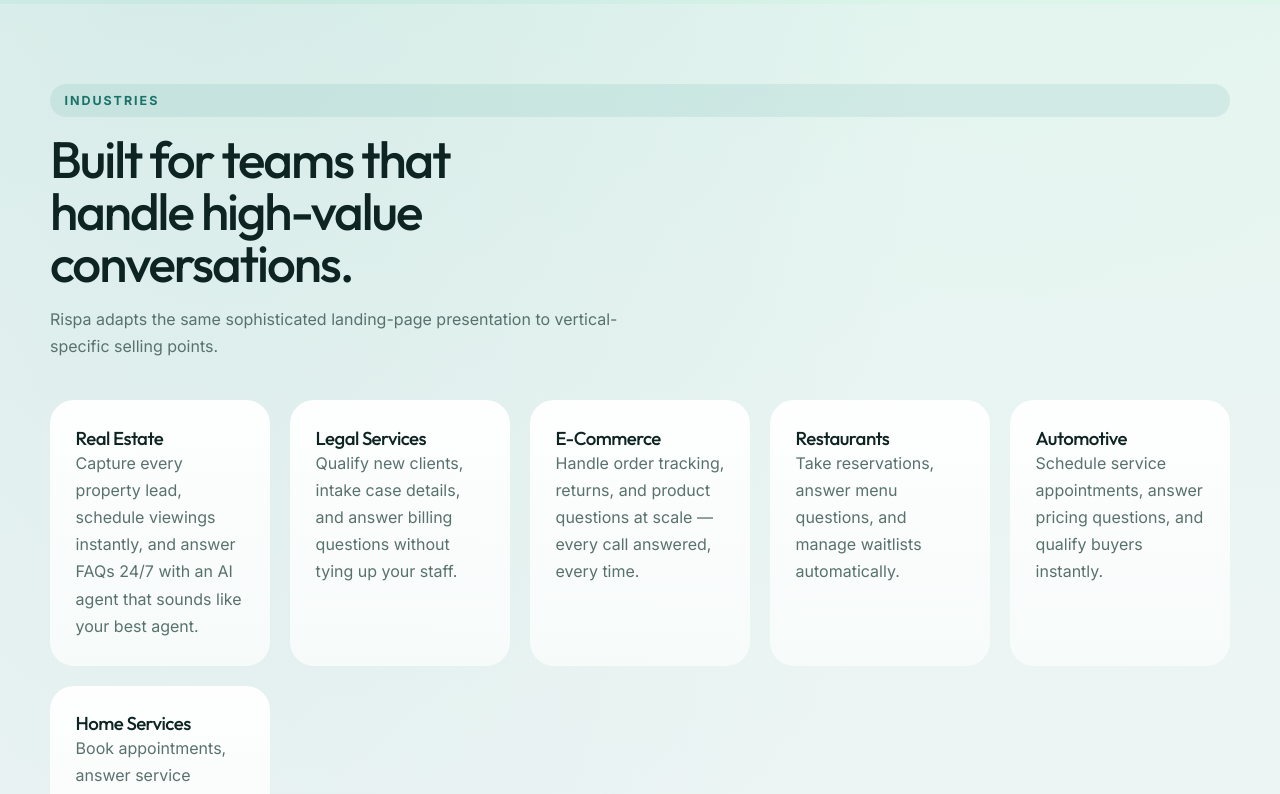
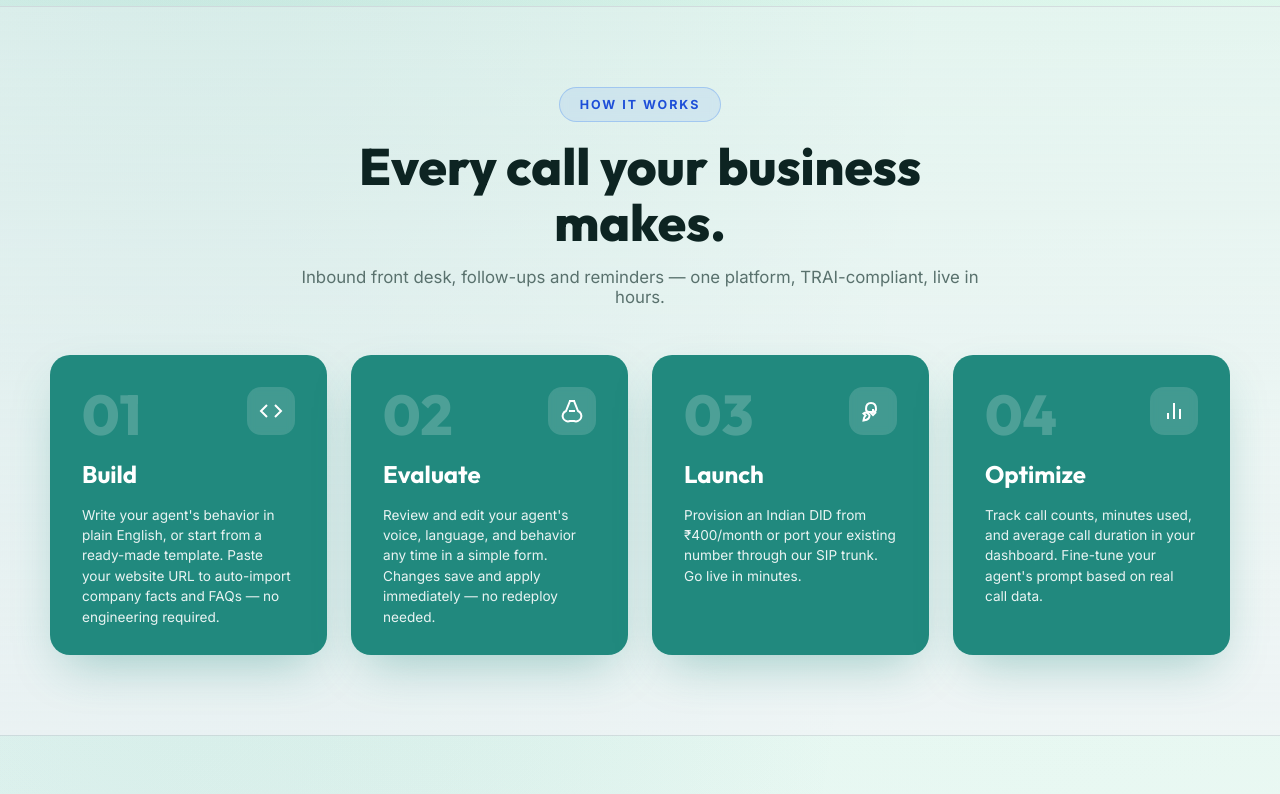
Before and after one commit to bideptart/RispaWebsite, a React (Vite) app: page /faq in a window 1280 px wide. Shown: the part 1680-2474 px from the top of the page. Built offline with nearby package versions, Linux system fonts and the light colour scheme.

Commit message:
Added new card features

```diff
--- a/src/components/Industries/Industries.jsx
+++ b/src/components/Industries/Industries.jsx
@@ -2,19 +2,38 @@
 import Container from '../Container'
 import SectionTitle from '../SectionTitle'
 import IndustryCard from './IndustryCard'
+import Badge from '../Badge'
 
 function Industries() {
   return (
     <section className="section section--muted" id="industries">
-      <SectionTitle
-        eyebrow="Industries"
-        title="Built for teams that handle high-value conversations."
-        description="Rispa adapts the same sophisticated landing-page presentation to vertical-specific selling points."
-      />
-      <Container className="industries-grid">
-        {industries.map((industry) => (
-          <IndustryCard key={industry.name} industry={industry} />
-        ))}
+      <Container className="container">
+        <div style={{ display: 'grid', justifyItems: 'center', textAlign: 'center', gap: '1rem', marginBottom: '3rem' }}>
+          <Badge>HOW IT WORKS</Badge>
+          <h2 style={{
+            fontSize: 'clamp(2rem, 4vw, 3.5rem)',
+            fontFamily: 'var(--heading-font)',
+            fontWeight: 800,
+            lineHeight: 1.1,
+            maxWidth: '700px',
+            margin: 0
+          }}>
+            Every call your business makes.
+          </h2>
+          <p style={{
+            color: 'var(--text-soft)',
+            fontSize: '1.05rem',
+            maxWidth: '700px',
+            margin: 0
+          }}>
+            Inbound front desk, follow-ups and reminders — one platform, TRAI-compliant, live in hours.
+          </p>
+        </div>
+        <div className="industries-grid">
+          {industries.map((industry) => (
+            <IndustryCard key={industry.title} industry={industry} />
+          ))}
+        </div>
       </Container>
     </section>
   )
--- a/src/components/Industries/IndustryCard.jsx
+++ b/src/components/Industries/IndustryCard.jsx
@@ -1,9 +1,63 @@
 function IndustryCard({ industry }) {
+  // Simple icon mapping
+  const icons = {
+    code: (
+      <svg width="24" height="24" viewBox="0 0 24 24" fill="none" stroke="currentColor" strokeWidth="2">
+        <polyline points="16 18 22 12 16 6"></polyline>
+        <polyline points="8 6 2 12 8 18"></polyline>
+      </svg>
+    ),
+    flask: (
+      <svg width="24" height="24" viewBox="0 0 24 24" fill="none" stroke="currentColor" strokeWidth="2">
+        <path d="M14 2h-4l-4 10a5 5 0 0 0 4 10h4a5 5 0 0 0 4-10l-4-10z"></path>
+        <path d="M9 2h6"></path>
+        <path d="M9 12h6"></path>
+      </svg>
+    ),
+    rocket: (
+      <svg width="24" height="24" viewBox="0 0 24 24" fill="none" stroke="currentColor" strokeWidth="2">
+        <path d="M4.5 16.5c-1.5 1.26-2 5-2 5s3.74-.5 5-2c.66-.8 1-1.83 1-3a1 1 0 0 0-.29-.71l-2-2a1 1 0 0 0-.71-.29c-1.17 0-2.2.34-3 1z"></path>
+        <path d="M12 13a3 3 0 0 0 3-3c0-3-1-6-5-6s-5 3-5 6a3 3 0 0 0 3 3z"></path>
+        <path d="M12 10v3"></path>
+        <path d="M15 13l-3 3-3-3"></path>
+      </svg>
+    ),
+    chart: (
+      <svg width="24" height="24" viewBox="0 0 24 24" fill="none" stroke="currentColor" strokeWidth="2">
+        <line x1="18" y1="20" x2="18" y2="10"></line>
+        <line x1="12" y1="20" x2="12" y2="4"></line>
+        <line x1="6" y1="20" x2="6" y2="14"></line>
+      </svg>
+    ),
+  }
+
   return (
-    <article className="industry-card">
-      <h3>{industry.name}</h3>
-      <p>{industry.summary}</p>
-    </article>
+    <div className="industry-card-container">
+      <div className="industry-card-inner">
+        {/* Front Side */}
+        <div className="industry-card-front">
+          <div className="industry-card-top">
+            <span className="industry-card-number">{industry.number}</span>
+            <div className="industry-card-icon">
+              {icons[industry.icon]}
+            </div>
+          </div>
+          <h3>{industry.title}</h3>
+          <p>{industry.description}</p>
+        </div>
+        {/* Back Side (same as front for now, or we can add different content later) */}
+        <div className="industry-card-back">
+          <div className="industry-card-top">
+            <span className="industry-card-number">{industry.number}</span>
+            <div className="industry-card-icon">
+              {icons[industry.icon]}
+            </div>
+          </div>
+          <h3>{industry.title}</h3>
+          <p>{industry.description}</p>
+        </div>
+      </div>
+    </div>
   )
 }
 
--- a/src/data/industries.js
+++ b/src/data/industries.js
@@ -1,26 +1,26 @@
 export const industries = [
   {
-    name: 'Real Estate',
-    summary: 'Capture every property lead, schedule viewings instantly, and answer FAQs 24/7 with an AI agent that sounds like your best agent.',
+    number: '01',
+    title: 'Build',
+    icon: 'code',
+    description: 'Write your agent\'s behavior in plain English, or start from a ready-made template. Paste your website URL to auto-import company facts and FAQs — no engineering required.',
   },
   {
-    name: 'Legal Services',
-    summary: 'Qualify new clients, intake case details, and answer billing questions without tying up your staff.',
+    number: '02',
+    title: 'Evaluate',
+    icon: 'flask',
+    description: 'Review and edit your agent\'s voice, language, and behavior any time in a simple form. Changes save and apply immediately — no redeploy needed.',
   },
   {
-    name: 'E-Commerce',
-    summary: 'Handle order tracking, returns, and product questions at scale — every call answered, every time.',
+    number: '03',
+    title: 'Launch',
+    icon: 'rocket',
+    description: 'Provision an Indian DID from ₹400/month or port your existing number through our SIP trunk. Go live in minutes.',
   },
   {
-    name: 'Restaurants',
-    summary: 'Take reservations, answer menu questions, and manage waitlists automatically.',
-  },
-  {
-    name: 'Automotive',
-    summary: 'Schedule service appointments, answer pricing questions, and qualify buyers instantly.',
-  },
-  {
-    name: 'Home Services',
-    summary: 'Book appointments, answer service questions, and qualify leads while your techs are on the road.',
+    number: '04',
+    title: 'Optimize',
+    icon: 'chart',
+    description: 'Track call counts, minutes used, and average call duration in your dashboard. Fine-tune your agent\'s prompt based on real call data.',
   },
 ]
--- a/src/styles/globals.css
+++ b/src/styles/globals.css
@@ -80,20 +80,31 @@
 .section--muted,
 .section--faq {
   background: linear-gradient(180deg, rgba(242, 243, 247, 0.35), rgba(242, 243, 247, 0.65));
+  border-top: 1px solid rgba(17, 24, 39, 0.1);
+  border-bottom: 1px solid rgba(17, 24, 39, 0.1);
 }
 
 .badge {
   display: inline-flex;
   align-items: center;
   gap: 0.5rem;
-  padding: 0.55rem 0.9rem;
-  border-radius: 999px;
-  background: var(--accent-soft);
-  color: var(--accent-dark);
+  padding: 0.55rem 1.2rem;
+  border-radius: 999px;
+  background: rgba(59, 130, 246, 0.1);
+  border: 1px solid rgba(59, 130, 246, 0.3);
+  color: #1d4ed8;
   font-size: 0.78rem;
   font-weight: 700;
   letter-spacing: 0.16em;
   text-transform: uppercase;
+  backdrop-filter: blur(4px);
+}
+
+.badge-dot {
+  width: 8px;
+  height: 8px;
+  border-radius: 50%;
+  background: #3b82f6;
 }
 
 .section-title {
@@ -1315,12 +1326,131 @@
 }
 
 .industries-grid {
-  grid-template-columns: repeat(5, minmax(0, 1fr));
-}
-
-.industry-card {
-  background: linear-gradient(180deg, rgba(255, 255, 255, 0.96), rgba(247, 251, 250, 0.96));
-  min-height: 220px;
+  grid-template-columns: repeat(4, minmax(0, 1fr));
+  gap: 1.5rem;
+}
+
+/* Flipping Card Styles */
+.industry-card-container {
+  perspective: 1000px;
+  min-height: 300px;
+}
+
+.industry-card-inner {
+  position: relative;
+  width: 100%;
+  height: 100%;
+  text-align: left;
+  transition: transform 0.8s;
+  transform-style: preserve-3d;
+}
+
+.industry-card-container:hover .industry-card-inner {
+  transform: rotateY(180deg);
+}
+
+.industry-card-front,
+.industry-card-back {
+  position: absolute;
+  width: 100%;
+  height: 100%;
+  -webkit-backface-visibility: hidden;
+  backface-visibility: hidden;
+  border-radius: 20px;
+  padding: 2rem;
+  box-shadow: 0 20px 50px -15px rgba(33, 137, 126, 0.4);
+  display: grid;
+  gap: 1rem;
+  align-content: start;
+  overflow: hidden;
+}
+
+.industry-card-front {
+  background: #21897e;
+}
+
+.industry-card-back {
+  transform: rotateY(180deg);
+  background: #e2f6f1;
+}
+
+.industry-card-back h3 {
+  color: #111827;
+}
+
+.industry-card-back p {
+  color: #4b5563;
+}
+
+.industry-card-back .industry-card-number {
+  color: #21897e;
+}
+
+.industry-card-back .industry-card-icon {
+  background: rgba(33, 137, 126, 0.15);
+  color: #21897e;
+}
+
+.industry-card-top {
+  display: flex;
+  justify-content: space-between;
+  align-items: flex-start;
+}
+
+.industry-card-number {
+  font-size: 3.5rem;
+  font-weight: 800;
+  font-family: var(--heading-font);
+  line-height: 1;
+}
+
+.industry-card-front .industry-card-number {
+  color: rgba(255, 255, 255, 0.2);
+}
+
+.industry-card-icon {
+  width: 48px;
+  height: 48px;
+  border-radius: 14px;
+  backdrop-filter: blur(4px);
+  display: grid;
+  place-items: center;
+}
+
+.industry-card-front .industry-card-icon {
+  background: rgba(255, 255, 255, 0.15);
+  color: white;
+}
+
+.industry-card-back .industry-card-icon {
+  background: rgba(33, 137, 126, 0.15);
+  color: #21897e;
+}
+
+.industry-card-front h3,
+.industry-card-back h3 {
+  font-size: 1.5rem;
+  font-weight: 700;
+  margin: 0;
+  font-family: var(--heading-font);
+}
+
+.industry-card-front h3 {
+  color: white;
+}
+
+.industry-card-front p {
+  color: rgba(255, 255, 255, 0.9);
+  font-size: 0.85rem;
+  line-height: 1.5;
+  margin: 0;
+}
+
+.industry-card-back p {
+  color: #4b5563;
+  font-size: 0.85rem;
+  line-height: 1.5;
+  margin: 0;
 }
 
 .pricing-shell {
```
